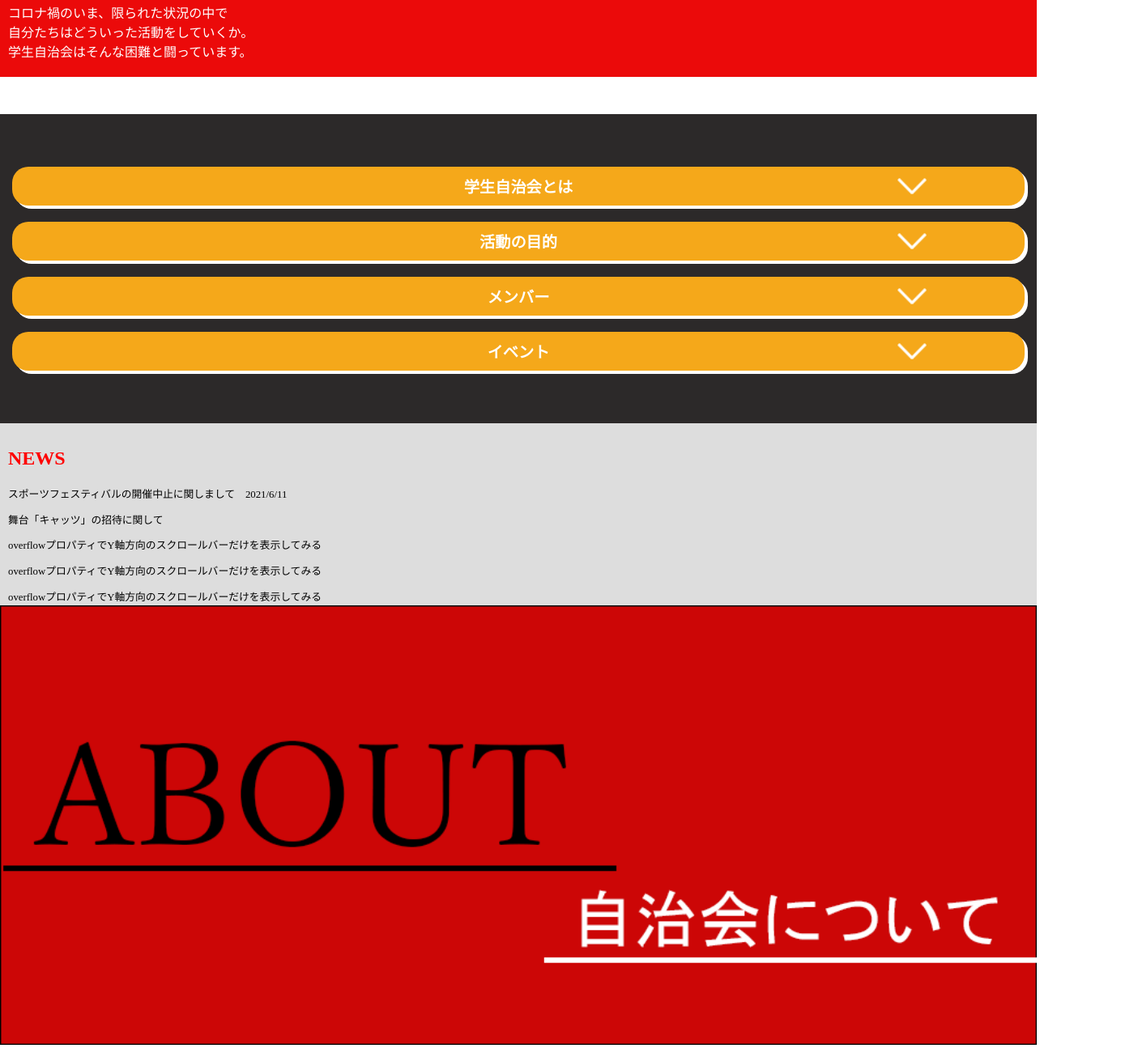
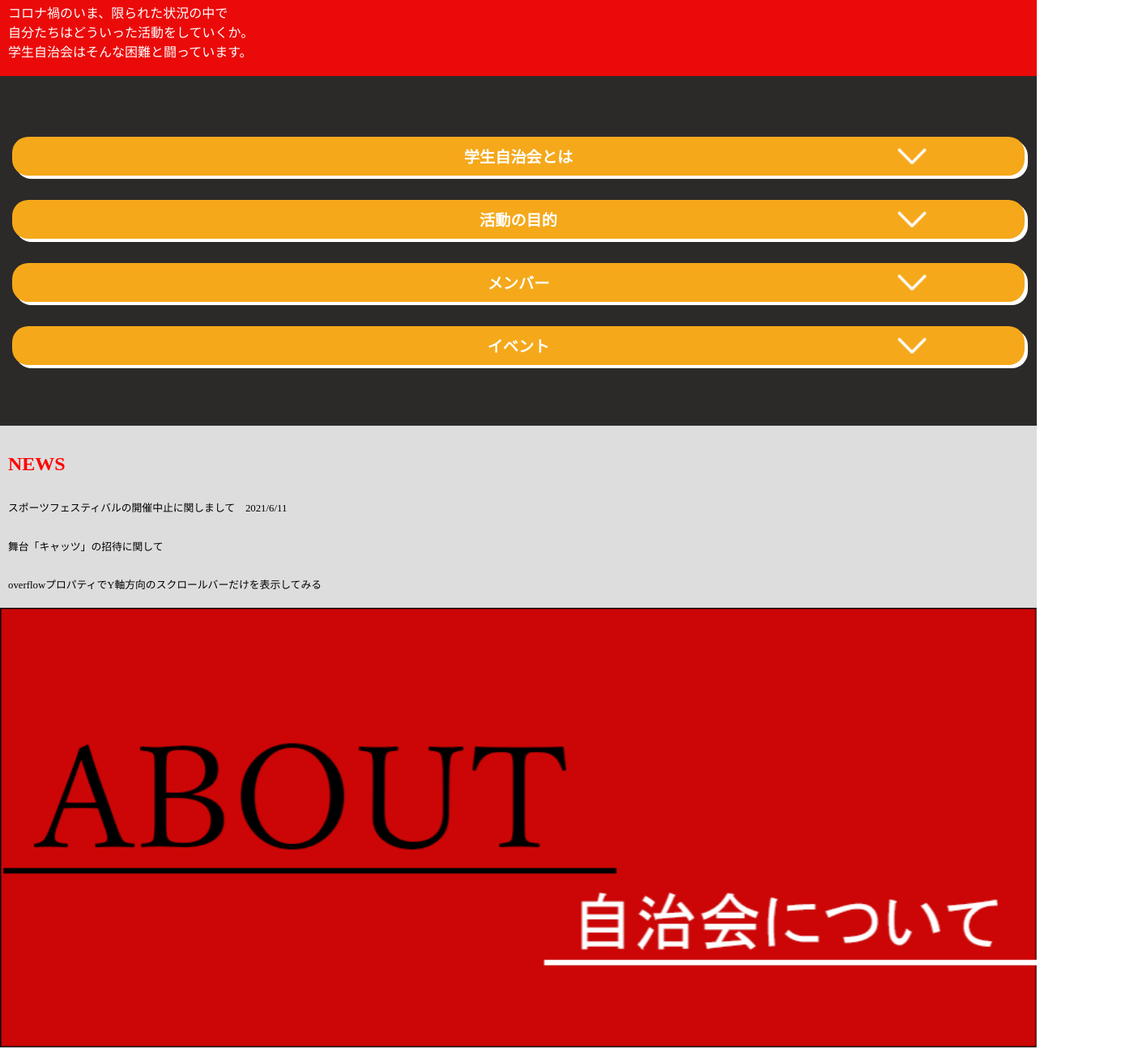
Before and after one commit to 1211soma/-, a plain HTML site: page index.html in a window 1280 px wide. Shown: the part 801-2112 px from the top of the page at 81% size, 1384 px wide, since content can reach past the window. Drawn offline with Linux system fonts and the light colour scheme.

Commit message:
position指定　位置調整

```diff
--- a/css/style.css
+++ b/css/style.css
@@ -44,6 +44,8 @@ img {
   padding: 45px 15px;
   box-sizing: border-box;
   max-width: 100%;
+  position: relative;
+  top: -47px;
 }
 #top_localNav ul{
   list-style: none;
@@ -56,7 +58,7 @@ img {
   background: rgb(245, 168, 26) url(../img/border.png) no-repeat 90%;
   border-radius: 20px;
   padding: 10px;
-  margin: 20px 0;
+  margin: 30px 0;
   box-shadow:4px 4px 0 #fff;
 
 }
@@ -75,6 +77,9 @@ img {
     margin:0;
     background:#ddd;
     box-sizing: border-box;
+    line-height: 35px;
+    position: relative;
+    top: -47px;
   }
   .news h2{
     color: red;
@@ -97,6 +102,10 @@ img {
    white-space:nowrap;
   }
 
+.main_img{
+  position: relative;
+  top: -47px;
+}
 
 
 .sec1 p,.sec2 p,
@@ -138,7 +147,7 @@ img {
 /*----------footerエリア　ここから-------------*/
 .grobal_nav{
   position: relative;
-  left: -30px;
+  left: -40px;
 }
 footer ul{
   text-align: center;
@@ -149,7 +158,7 @@ footer ul li{
   background: rgb(44, 41, 41);
   padding: 10px;
   border-bottom: 1px solid rgb(107, 106, 106);
-  width: 100%;
+  width: 110%;   /*数値の変更予定あり*/
 }
 footer ul li:last-child{
   padding: 30px 10px 10px 10px;
--- a/index.html
+++ b/index.html
@@ -41,7 +41,10 @@
             <p>overflowプロパティでY軸方向のスクロールバーだけを表示してみる</p>
             <p>overflowプロパティでY軸方向のスクロールバーだけを表示してみる</p>
           </div>
-        <img src="./img/赤い画像.png" alt="" width="375px">
+
+        <div class="main_img">
+            <img src="./img/赤い画像.png" alt="" width="375px">
+        </div>
 
         <section class="sec1">
             <h3 id= H3>学生自治会とは</h3>
```
